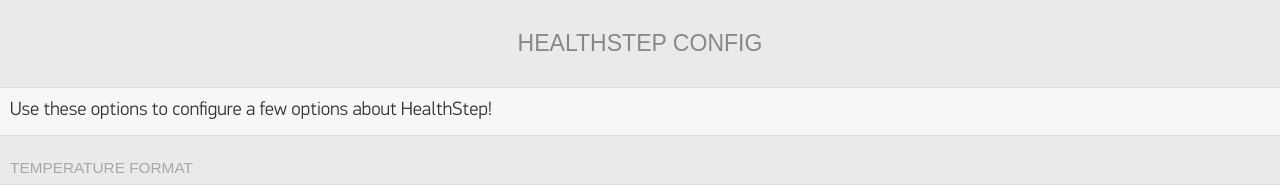
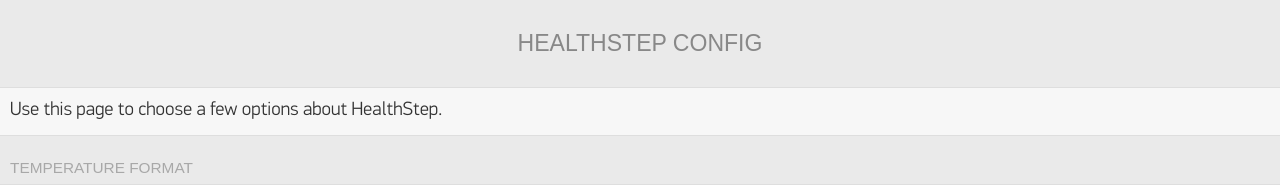
Before and after one commit to chandlerreynolds/health-step-config, a plain HTML site: page index.html in a window 1280 px wide. Shown: the top 185 px of the page. Drawn offline with nearby package versions, Linux system fonts and the light colour scheme.

Commit message:
Update text

```diff
--- a/index.html
+++ b/index.html
@@ -27,7 +27,7 @@
     <div class="item-container">
       <div class="item-container-content">
         <div class="item">
-          Use these options to configure a few options about HealthStep!
+          Use this page to choose a few options about HealthStep.
         </div>
       </div>
     </div>
```
